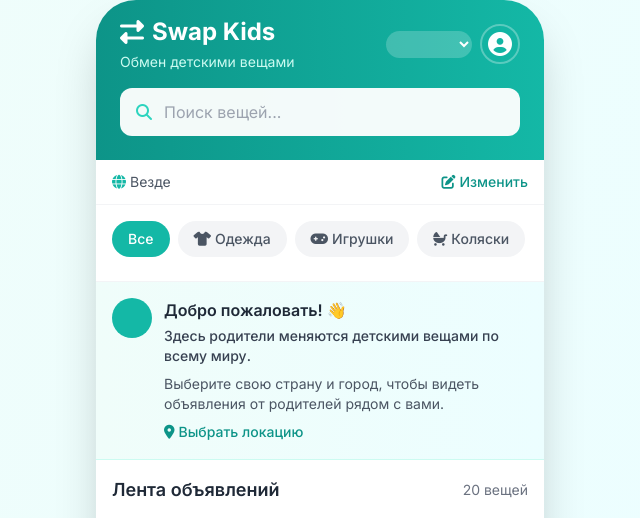
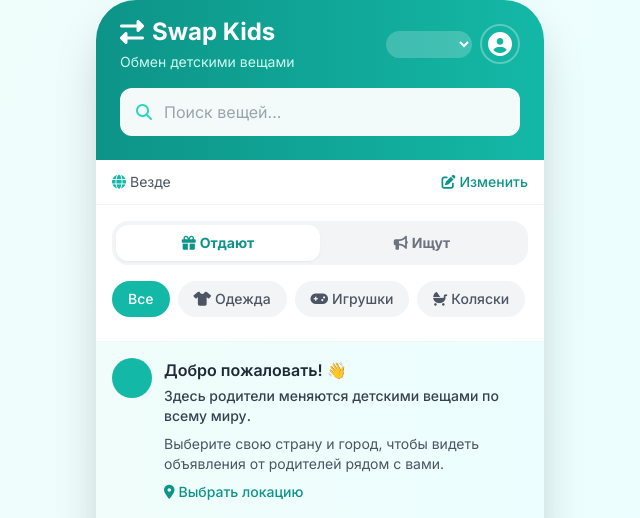
Before and after one commit to rednaxelavoroge/swapkids-app, a Flask app: template templates/index.html in a window 1280 px wide. Shown: the top 518 px of the page, without its empty margins (320-960 px from the left). Run offline with Flask 3, Linux system fonts and the light colour scheme; the template is opened without the code that fills it, so the values that code supplies are empty; some libraries are stand-ins or nearby versions.

Commit message:
📋 Added Wish List feature: parents can now post and browse requests (Phase 1 Engagement)

```diff
--- a/static/app.js
+++ b/static/app.js
@@ -53,7 +53,9 @@ const texts = {
         navHome: 'Лента', navProfile: 'Профиль', profileTitle: 'Профиль',
         statsGiven: 'Отдано вещей', statsRank: 'Статус', myItems: 'Мои объявления',
         markAsGiven: 'У меня забрали', givenAway: 'Забрали', openFavorites: 'Избранное',
-        rankHero: 'Герой', rankMaster: 'Мастер', rankBeginner: 'Новичок'
+        rankHero: 'Герой', rankMaster: 'Мастер', rankBeginner: 'Новичок',
+        labelGiveaway: 'Отдают', labelWish: 'Ищут', typeLabel: 'Что вы хотите сделать?',
+        typeGiveawayLabel: 'Подарю', typeWishLabel: 'Ищу', wishBadge: 'ИЩУ'
     },
     'en': {
         appSubtitle:'Exchange kids items', search:'Search items...',
@@ -87,7 +89,9 @@ const texts = {
         navHome: 'Feed', navProfile: 'Profile', profileTitle: 'Profile',
         statsGiven: 'Items given', statsRank: 'Rank', myItems: 'My Listings',
         markAsGiven: 'Mark as given', givenAway: 'Given Away', openFavorites: 'Favorites',
-        rankHero: 'Hero', rankMaster: 'Master', rankBeginner: 'Beginner'
+        rankHero: 'Hero', rankMaster: 'Master', rankBeginner: 'Beginner',
+        labelGiveaway: 'Offers', labelWish: 'Wishes', typeLabel: 'What do you want to do?',
+        typeGiveawayLabel: 'Gifting', typeWishLabel: 'Searching', wishBadge: 'WISH'
     },
     'es': {
         appSubtitle:'Intercambio infantil', search:'Buscar artículos...',
@@ -121,7 +125,9 @@ const texts = {
         navHome: 'Inicio', navProfile: 'Perfil', profileTitle: 'Perfil',
         statsGiven: 'Artículos dados', statsRank: 'Rango', myItems: 'Mis anuncios',
         markAsGiven: 'Me lo han quitado', givenAway: 'Entregado', openFavorites: 'Favoritos',
-        rankHero: 'Héroe', rankMaster: 'Maestro', rankBeginner: 'Principiante'
+        rankHero: 'Héroe', rankMaster: 'Maestro', rankBeginner: 'Principiante',
+        labelGiveaway: 'Regalan', labelWish: 'Buscan', typeLabel: '¿Qué quieres hacer?',
+        typeGiveawayLabel: 'Regalo', typeWishLabel: 'Busco', wishBadge: 'BUSCO'
     },
     'pt': {
         appSubtitle:'Troca infantil', search:'Procurar itens...',
@@ -155,7 +161,9 @@ const texts = {
         navHome: 'Início', navProfile: 'Perfil', profileTitle: 'Perfil',
         statsGiven: 'Itens doados', statsRank: 'Classificação', myItems: 'Meus anúncios',
         markAsGiven: 'Marcar como entregue', givenAway: 'Entregue', openFavorites: 'Favoritos',
-        rankHero: 'Herói', rankMaster: 'Mestre', rankBeginner: 'Iniciante'
+        rankHero: 'Herói', rankMaster: 'Mestre', rankBeginner: 'Iniciante',
+        labelGiveaway: 'Doando', labelWish: 'Procurando', typeLabel: 'O que você quer fazer?',
+        typeGiveawayLabel: 'Doar', typeWishLabel: 'Procurar', wishBadge: 'PROCURO'
     },
     'uk': {
         appSubtitle:'Обмін дитячими речами', search:'Пошук речей...',
@@ -189,7 +197,9 @@ const texts = {
         navHome: 'Стрічка', navProfile: 'Профіль', profileTitle: 'Профіль',
         statsGiven: 'Віддано речей', statsRank: 'Статус', myItems: 'Мої оголошення',
         markAsGiven: 'У мене забрали', givenAway: 'Забрали', openFavorites: 'Обране',
-        rankHero: 'Герой', rankMaster: 'Майстер', rankBeginner: 'Новачок'
+        rankHero: 'Герой', rankMaster: 'Майстер', rankBeginner: 'Новачок',
+        labelGiveaway: 'Віддають', labelWish: 'Шукають', typeLabel: 'Що ви хочете зробити?',
+        typeGiveawayLabel: 'Віддаю', typeWishLabel: 'Шукаю', wishBadge: 'ШУКАЮ'
     },
     'ka': {
         appSubtitle:'ბავშვთა ნივთების გაცვლა', search:'ნივთების ძიება...',
@@ -223,7 +233,9 @@ const texts = {
         navHome: 'ლენტა', navProfile: 'პროფილი', profileTitle: 'პროფილი',
         statsGiven: 'გაცემული ნივთები', statsRank: 'სტატუსი', myItems: 'ჩემი განცხადებები',
         markAsGiven: 'ჩემგან წაიღეს', givenAway: 'გაიცა', openFavorites: 'რჩეულები',
-        rankHero: 'გმირი', rankMaster: 'ოსტატი', rankBeginner: 'დამწყები'
+        rankHero: 'გმირი', rankMaster: 'ოსტატი', rankBeginner: 'დამწყები',
+        labelGiveaway: 'აძლევენ', labelWish: 'ეძებენ', typeLabel: 'რისი გაკეთება გსურთ?',
+        typeGiveawayLabel: 'ვაძლევ', typeWishLabel: 'ვეძებ', wishBadge: 'ვეძებ'
     }
 };
 
@@ -240,6 +252,8 @@ let isPremium = false;
 let currentItem = null;
 let uploadedPhoto = null;
 let currentFilter = 'all';
+let currentFeedType = 'giveaway'; // giveaway or wish
+let newItemType = 'giveaway'; // for add modal
 let currentSearch = '';
 let isGlobalView = false;
 let currentLang = localStorage.getItem('swapkids_lang') || (tg.initDataUnsafe.user?.language_code?.substring(0,2)) || 'ru';
@@ -307,6 +321,8 @@ function applyTranslations() {
         };
 
         setT('appSubtitle', lang.appSubtitle);
+        setT('labelGiveaway', lang.labelGiveaway);
+        setT('labelWish', lang.labelWish);
         const searchInput = document.getElementById('searchInput');
         if (searchInput) searchInput.placeholder = lang.search;
 
@@ -335,6 +351,9 @@ function applyTranslations() {
 
         // Add item form
         setT('addItemTitle', lang.addItem);
+        setT('typeLabel', lang.typeLabel);
+        setT('typeGiveawayLabel', lang.typeGiveawayLabel);
+        setT('typeWishLabel', lang.typeWishLabel);
         setT('photoLabel', lang.photo);
         setT('uploadPhotoText', lang.uploadPhoto);
         setT('nameLabel', lang.name);
@@ -445,9 +464,10 @@ async function loadUser() {
 
 async function loadItems() {
     try {
-        let url = `/api/items?user_id=${userId}`;
+        let url = `/api/items?user_id=${userId}&type=${currentFeedType}`;
         if (!isGlobalView && currentCountry) url += `&country=${currentCountry}`;
         if (!isGlobalView && currentCity) url += `&city=${encodeURIComponent(currentCity)}`;
+
         const res = await fetch(url);
         allItems = await res.json();
         filterAndRenderItems();
@@ -492,14 +512,26 @@ function renderItems() {
         return;
     }
 
-    grid.innerHTML = filteredItems.map((item, i) => `
-        <div class="item-card bg-white rounded-2xl overflow-hidden shadow-sm border border-gray-100 card-hover cursor-pointer"
+    grid.innerHTML = filteredItems.map((item, i) => {
+        const isWish = item.item_type === 'wish';
+        const cardBg = isWish ? 'bg-cyan-50/50' : 'bg-white';
+        const borderColor = isWish ? 'border-cyan-100' : 'border-gray-100';
+
+        return `
+        <div class="item-card ${cardBg} rounded-2xl overflow-hidden shadow-sm border ${borderColor} card-hover cursor-pointer"
              style="animation-delay: ${i * 0.05}s" onclick="openItemModal(${item.id})">
             <div class="relative">
-                <img src="${item.image_url || 'https://placehold.co/400x300/e0f2fe/0d9488?text=' + encodeURIComponent(item.title)}"
-                     alt="${item.title}" class="w-full h-32 object-cover" loading="lazy"
-                     onerror="this.src='https://placehold.co/400x300/e0f2fe/0d9488?text=${encodeURIComponent(item.title)}'">
-                ${item.owner_id == userId ? `<span class="absolute top-2 left-2 px-2 py-1 bg-teal-500 text-white text-xs font-medium rounded-full">${t('myItem')}</span>` : ''}
+                ${isWish ? `
+                    <div class="w-full h-32 bg-gradient-to-br from-cyan-100 to-teal-50 flex items-center justify-center">
+                        <i class="fas fa-bullhorn text-cyan-400 text-4xl opacity-30"></i>
+                    </div>
+                    <span class="absolute top-2 left-2 px-2 py-1 bg-cyan-500 text-white text-[9px] font-black rounded-lg shadow-sm z-10 uppercase tracking-wider">${t('wishBadge')}</span>
+                ` : `
+                    <img src="${item.image_url || 'https://placehold.co/400x300/e0f2fe/0d9488?text=' + encodeURIComponent(item.title)}"
+                         alt="${item.title}" class="w-full h-32 object-cover" loading="lazy"
+                         onerror="this.src='https://placehold.co/400x300/e0f2fe/0d9488?text=${encodeURIComponent(item.title)}'">
+                    ${item.owner_id == userId ? `<span class="absolute top-2 left-2 px-2 py-1 bg-teal-500 text-white text-xs font-medium rounded-full">${t('myItem')}</span>` : ''}
+                `}
 
                 <!-- Like Button -->
                 <div onclick="event.stopPropagation(); toggleLike(${item.id})"
@@ -515,7 +547,7 @@ function renderItems() {
                     <span>${item.city || t('cityNotSet')}${item.district ? ', ' + item.district : ''}</span>
                 </div>
             </div>
-        </div>`).join('');
+        </div>`}).join('');
 }
 
 async function toggleLike(itemId) {
@@ -530,7 +562,7 @@ async function toggleLike(itemId) {
     if (isLiked) {
         likeIcon.classList.replace('fas', 'far');
         likeIcon.classList.replace('text-red-500', 'text-gray-400');
-        likeCounter.textContent = currentCount - 1;
+        likeCounter.textContent = Math.max(0, currentCount - 1);
     } else {
         likeIcon.classList.replace('far', 'fas');
         likeIcon.classList.replace('text-gray-400', 'text-red-500');
@@ -566,6 +598,38 @@ async function toggleLike(itemId) {
             likeIcon.classList.replace('text-red-500', 'text-gray-400');
             likeCounter.textContent = currentCount;
         }
+    }
+}
+
+function switchFeedType(type) {
+    currentFeedType = type;
+    const btnGiveaway = document.getElementById('tabGiveaway');
+    const btnWish = document.getElementById('tabWish');
+
+    if (type === 'giveaway') {
+        btnGiveaway.className = "flex-1 py-2 text-sm font-bold rounded-xl transition-all bg-white text-teal-600 shadow-sm";
+        btnWish.className = "flex-1 py-2 text-sm font-bold rounded-xl transition-all text-gray-500";
+    } else {
+        btnGiveaway.className = "flex-1 py-2 text-sm font-bold rounded-xl transition-all text-gray-500";
+        btnWish.className = "flex-1 py-2 text-sm font-bold rounded-xl transition-all bg-white text-teal-600 shadow-sm";
+    }
+    loadItems();
+}
+
+function setItemType(type) {
+    newItemType = type;
+    const btnGiveaway = document.getElementById('typeBtnGiveaway');
+    const btnWish = document.getElementById('typeBtnWish');
+
+    if (type === 'giveaway') {
+        btnGiveaway.className = "flex-1 py-3 px-2 rounded-xl border-2 border-teal-500 bg-teal-50 text-teal-700 font-bold transition-all text-xs";
+        btnWish.className = "flex-1 py-3 px-2 rounded-xl border-2 border-gray-100 bg-white text-gray-500 font-bold transition-all text-xs";
+        document.getElementById('photoUpload').parentElement.classList.remove('hidden');
+    } else {
+        btnGiveaway.className = "flex-1 py-3 px-2 rounded-xl border-2 border-gray-100 bg-white text-gray-500 font-bold transition-all text-xs";
+        btnWish.className = "flex-1 py-3 px-2 rounded-xl border-2 border-teal-500 bg-teal-50 text-teal-700 font-bold transition-all text-xs";
+        // Wishes don't necessarily need a photo, but we can keep it optional
+        // For now, let's just leave it as it is or hide it if it's annoying
     }
 }
 
@@ -751,6 +815,7 @@ async function compressImage(dataUrl, maxWidth = 800, maxHeight = 800) {
 }
 
 function openAddModal() {
+    setItemType('giveaway'); // Reset to default
     document.getElementById('addModal').classList.remove('hidden');
     updateDistrictPlaceholder();
 }
@@ -796,7 +861,8 @@ async function submitItem(event) {
         city: document.getElementById('itemCity').value,
         district: document.getElementById('itemDistrict').value,
         contact: document.getElementById('itemContact').value,
-        image: uploadedPhoto
+        image: uploadedPhoto,
+        item_type: newItemType
     };
 
     try {
--- a/templates/index.html
+++ b/templates/index.html
@@ -201,6 +201,17 @@
 
       <!-- Main Content Views -->
       <div id="homeView" class="view-content">
+        <!-- Feed Type Toggle -->
+        <div class="px-4 pt-4 bg-white">
+          <div class="flex p-1 bg-gray-100 rounded-2xl">
+            <button id="tabGiveaway" onclick="switchFeedType('giveaway')" class="flex-1 py-2 text-sm font-bold rounded-xl transition-all bg-white text-teal-600 shadow-sm">
+              <i class="fas fa-gift mr-1"></i><span id="labelGiveaway">Отдают</span>
+            </button>
+            <button id="tabWish" onclick="switchFeedType('wish')" class="flex-1 py-2 text-sm font-bold rounded-xl transition-all text-gray-500">
+              <i class="fas fa-bullhorn mr-1"></i><span id="labelWish">Ищут</span>
+            </button>
+          </div>
+        </div>
         <!-- Categories -->
         <div class="px-4 py-4 bg-white border-b border-gray-100">
           <div
@@ -611,6 +622,19 @@
                 onchange="previewPhoto(event)"
               />
             </div>
+            <!-- Item Type Selector -->
+            <div class="mb-6">
+              <label class="block text-sm font-bold text-gray-700 mb-2" id="typeLabel">Что вы хотите сделать?</label>
+              <div class="flex gap-2">
+                <button type="button" id="typeBtnGiveaway" onclick="setItemType('giveaway')" class="flex-1 py-3 px-2 rounded-xl border-2 border-teal-500 bg-teal-50 text-teal-700 font-bold transition-all text-xs">
+                  <i class="fas fa-gift mr-1"></i><span id="typeGiveawayLabel">Отдаю</span>
+                </button>
+                <button type="button" id="typeBtnWish" onclick="setItemType('wish')" class="flex-1 py-3 px-2 rounded-xl border-2 border-gray-100 bg-white text-gray-500 font-bold transition-all text-xs">
+                  <i class="fas fa-bullhorn mr-1"></i><span id="typeWishLabel">Ищу</span>
+                </button>
+              </div>
+            </div>
+
             <div class="mb-4">
               <label
                 class="block text-sm font-medium text-gray-700 mb-2"
```
Also changed, not shown: main.py (+11 -5 lines).
